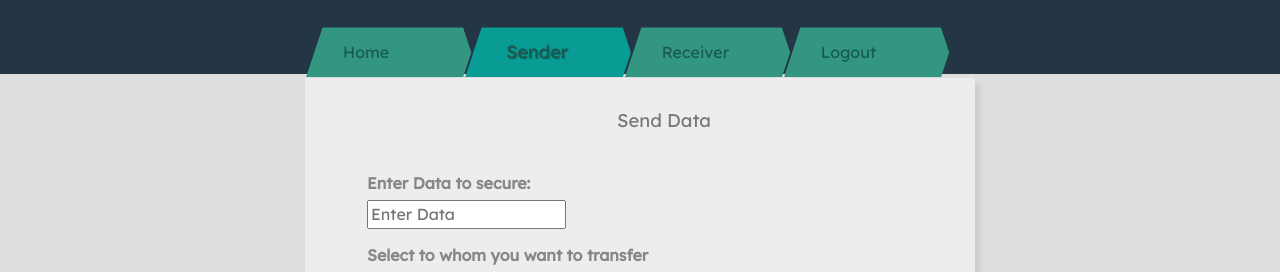
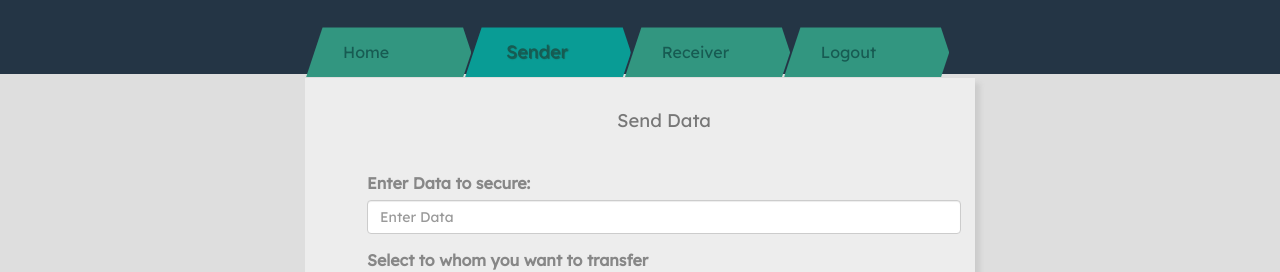
Before and after one commit to Maddiboinapav-ani/Secure-Data-Transmission, a Flask app: page /sender in a window 1280 px wide. Shown: the part 182-454 px from the top of the page. Run offline with Flask 2, Linux system fonts and the light colour scheme; data that the repository does not hold is empty; some libraries are stand-ins or nearby versions.

Commit message:
updating design

```diff
--- a/templates/sender.html
+++ b/templates/sender.html
@@ -28,7 +28,7 @@
 
                         <div class="form-group">
                             <label>Enter Data to secure:</label> <br/>
-                            <input type="textarea" name="data" placeholder="Enter Data" required="">
+                            <input type="textarea" class="form-control" name="data" placeholder="Enter Data" required="">
                         </div>
 
                         <div class="form-group">
```
